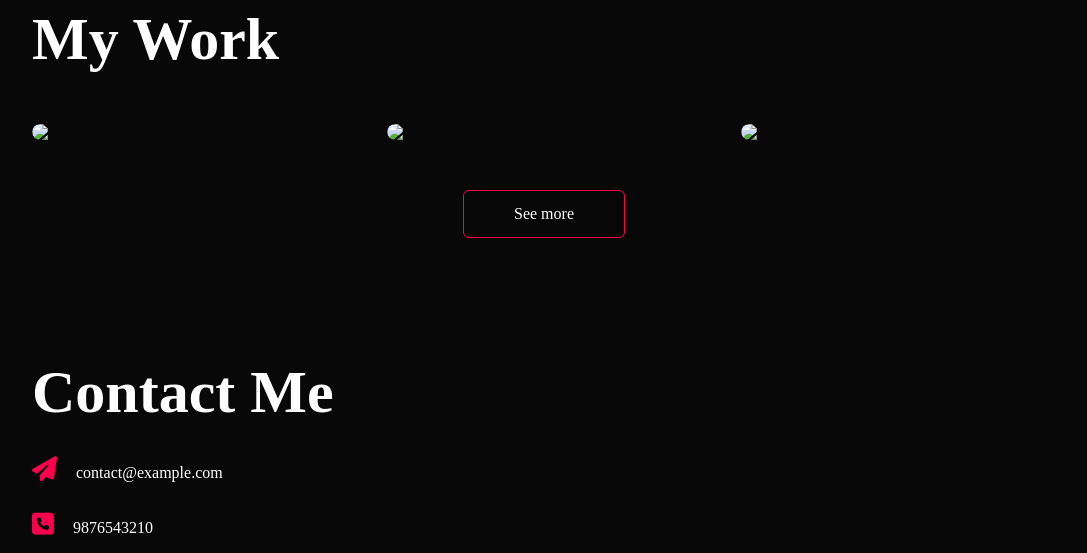
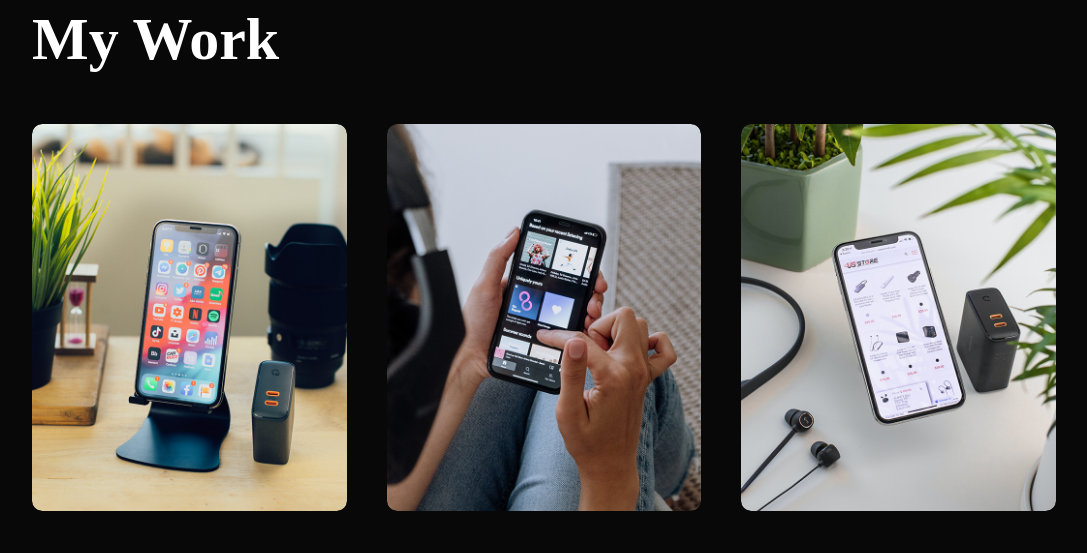
Before and after one commit to Sahithi-Turubati/My-Portfolio, a plain HTML site: page index.html in a window 1280 px wide. Shown: the part 1800-2353 px from the top of the page, without its empty margins (96-1183 px from the left). Drawn offline with Linux system fonts and the light colour scheme; files whose address does not match are found by name.

Commit message:
Update index.html

```diff
--- a/index.html
+++ b/index.html
@@ -39,7 +39,7 @@
         <div class="container">
             <div class="row">
                 <div class="about-col-1">
-                    <img src="images/user.png" alt="">
+                    <img src="user.png" alt="">
                 </div>
                 <div class="about-col-2">
                     <h1 class="sub-title">About Me </h1>
@@ -127,7 +127,7 @@
         <h1 class="sub-title">My Work</h1>
         <div class="work-list">
             <div class="work">
-                <img src="images/work-1.png" >
+                <img src="work-1.png" >
                 <div class="layer">
                     <h3>Social Media App</h3>
                     <p>
@@ -138,7 +138,7 @@
                 </div>
             </div>
             <div class="work">
-                <img src="images/work-2.png" >
+                <img src="work-2.png" >
                 <div class="layer">
                     <h3>Music App</h3>
                     <p>
@@ -149,7 +149,7 @@
                 </div>
             </div>
             <div class="work">
-                <img src="images/work-3.png" >
+                <img src="work-3.png" >
                 <div class="layer">
                     <h3>Online Shopping App</h3>
                     <p>
@@ -180,7 +180,7 @@
                     <a href="#"> <i class="fa-brands fa-instagram"></i> </a>
                     <a href="#"> <i class="fa-brands fa-linkedin"></i> </a>
                 </div>
-                <a href="images/my-cv.pdf" download class="btn btn2">Download CV</a>
+                <a href="my-cv.pdf" download class="btn btn2">Download CV</a>
             </div>
 
         <div class="contact-right"></div>
```
